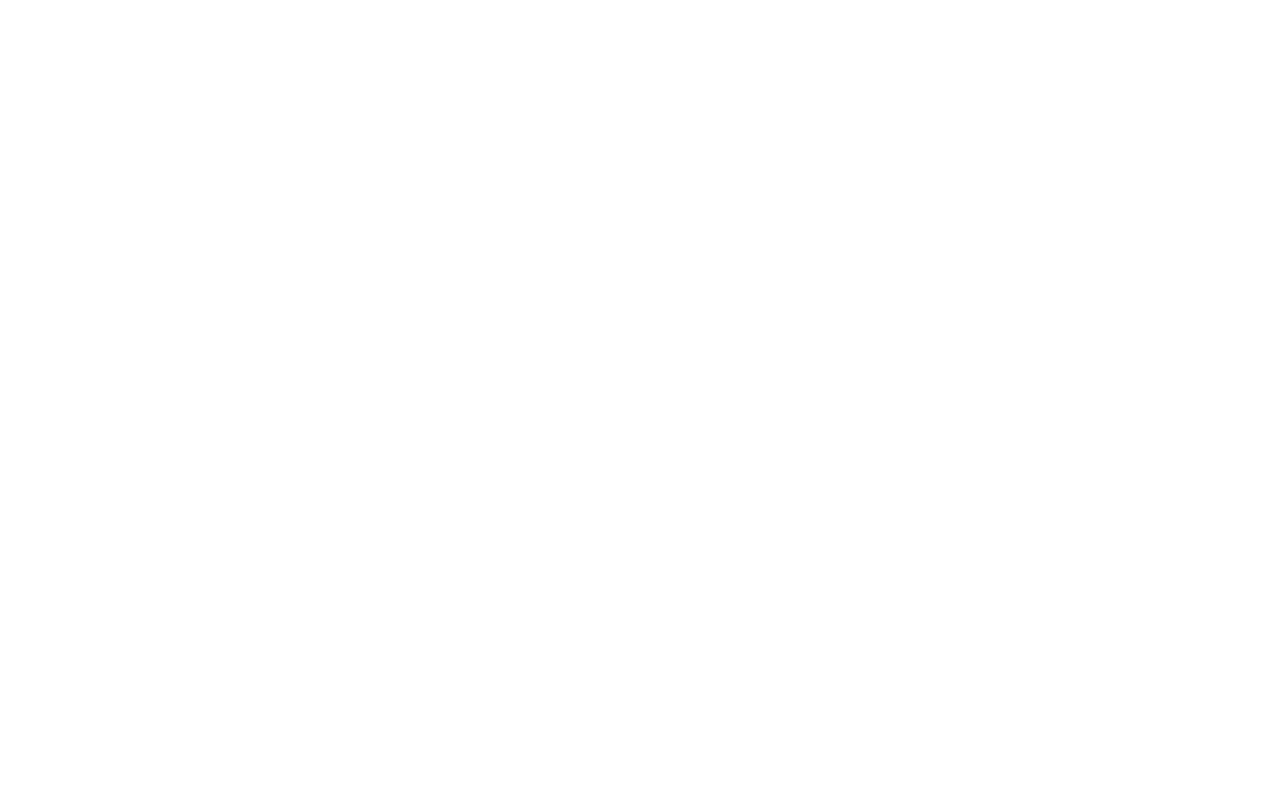
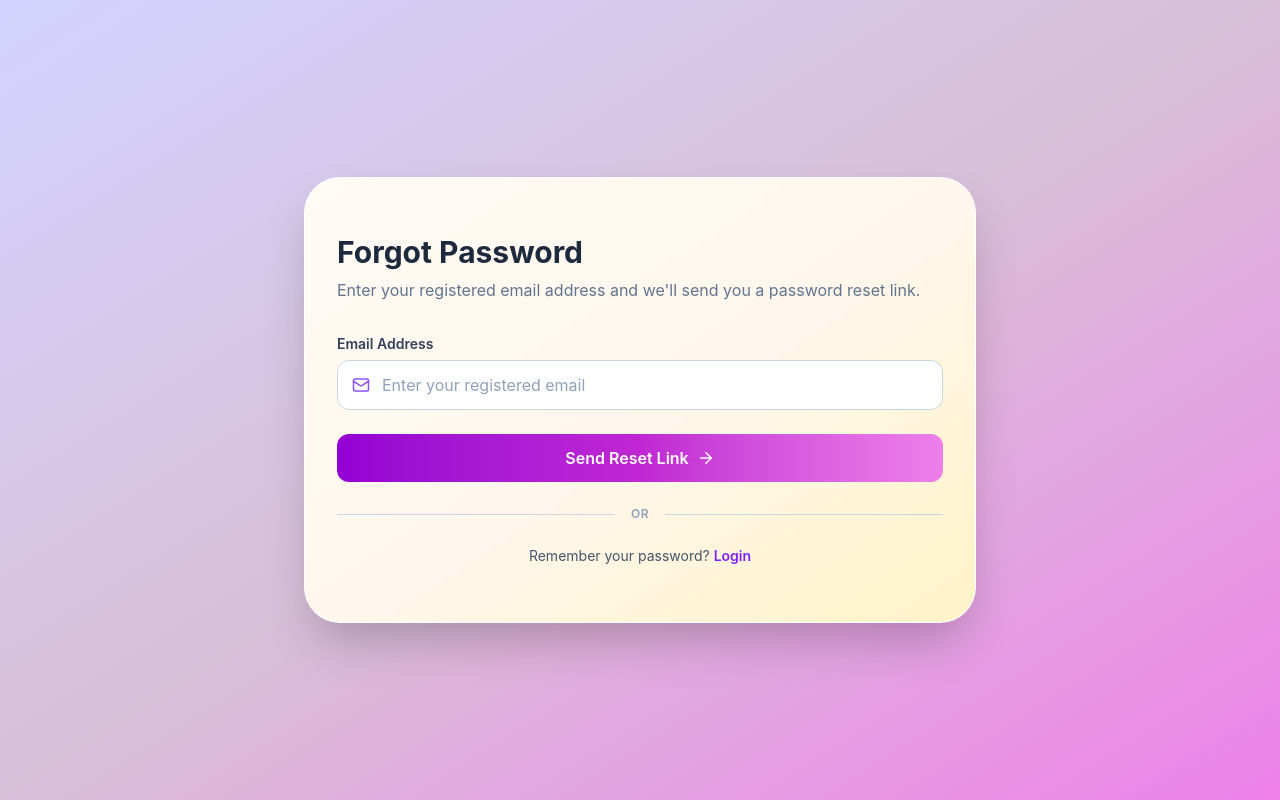
Before and after one commit to ankuryadavgithub/Developer-Collaboration-Platform, a React (Vite) app in the folder client/: page /forgotpassword in a window 1280 px wide. Built offline with nearby package versions, Linux system fonts and the light colour scheme.

Commit message:
forgot password page

```diff
--- a/client/src/pages/forgotpassword.jsx
+++ b/client/src/pages/forgotpassword.jsx
@@ -1,11 +1,82 @@
 import { useState } from "react";
 import { Link } from "react-router-dom";
-import { Mail, Lock, User, ArrowRight } from "lucide-react";
+import { Mail, ArrowRight } from "lucide-react";
 
-function Forgotpassword(){
-    return(
-        <div></div>
-    )
+function ForgotPassword() {
+  return (
+    <div className="min-h-screen bg-linear-to-br from-[#D3D3FF] via-[#9400D3] via-[#D8BFD8] to-[#ED80E9] flex justify-center items-center px-4 py-6 sm:px-8 lg:px-20">
+      <div className="w-full max-w-2xl rounded-3xl lg:rounded-[36px] overflow-hidden bg-white border border-white/20 shadow-2xl">
+
+        <div className="w-full bg-linear-to-br from-[#FFFBF5] via-[#FFF7ED] to-[#FEF3C7] py-6">
+          <div className="w-full p-8">
+
+            {/* Heading */}
+            <h1 className="text-3xl font-bold text-slate-800">
+              Forgot Password
+            </h1>
+
+            <p className="mt-2 mb-8 text-slate-500">
+              Enter your registered email address and we'll send you a password
+              reset link.
+            </p>
+
+            {/* Email */}
+            <div className="mb-6">
+              <label
+                htmlFor="email"
+                className="block text-sm font-semibold text-slate-700 mb-1.5"
+              >
+                Email Address
+              </label>
+
+              <div className="flex items-center bg-white border border-slate-300 rounded-xl px-3.5 py-3 hover:border-violet-300 focus-within:border-violet-500 focus-within:ring-2 focus-within:ring-violet-300 transition-all duration-200">
+                <Mail size={18} className="text-violet-500 shrink-0" />
+
+                <input
+                  id="email"
+                  type="email"
+                  placeholder="Enter your registered email"
+                  className="ml-3 w-full bg-transparent outline-none placeholder:text-slate-400 text-sm sm:text-base"
+                />
+              </div>
+            </div>
+
+            {/* Button */}
+            <button
+              className="w-full rounded-xl bg-gradient-to-r from-[#9400D3] via-[#C026D3] to-[#ED80E9] py-3 text-white font-semibold flex items-center justify-center gap-2 hover:shadow-lg transition-all duration-300 cursor-pointer"
+            >
+              Send Reset Link
+              <ArrowRight size={18} />
+            </button>
+
+            {/* Divider */}
+            <div className="flex items-center my-6">
+              <div className="flex-1 border-t border-slate-300"></div>
+
+              <span className="mx-4 text-xs font-semibold text-slate-400 uppercase tracking-wider">
+                Or
+              </span>
+
+              <div className="flex-1 border-t border-slate-300"></div>
+            </div>
+
+            {/* Login Link */}
+            <p className="text-center text-sm text-slate-600">
+              Remember your password?{" "}
+              <Link
+                to="/login"
+                className="font-semibold text-violet-600 hover:text-violet-700 hover:underline"
+              >
+                Login
+              </Link>
+            </p>
+
+          </div>
+        </div>
+
+      </div>
+    </div>
+  );
 }
 
-export default Forgotpassword;
+export default ForgotPassword;
```
